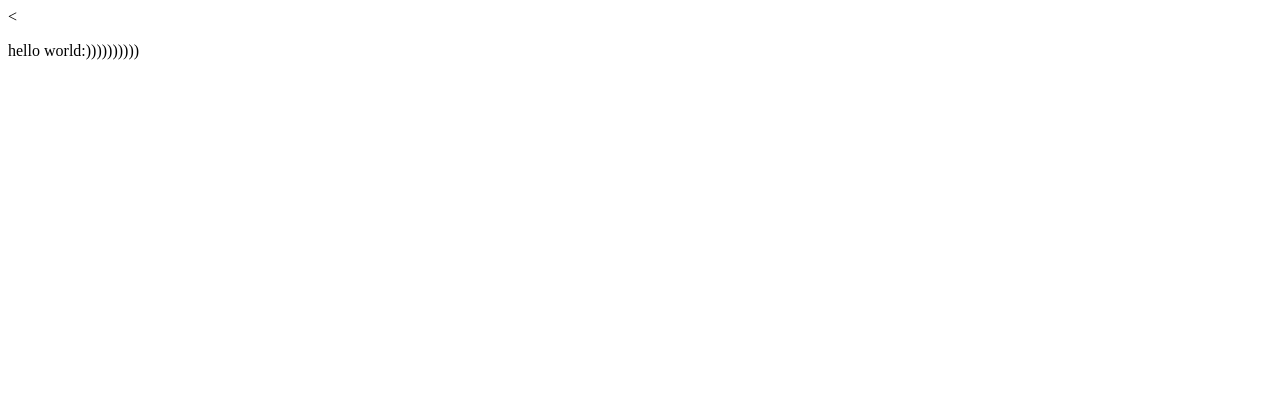
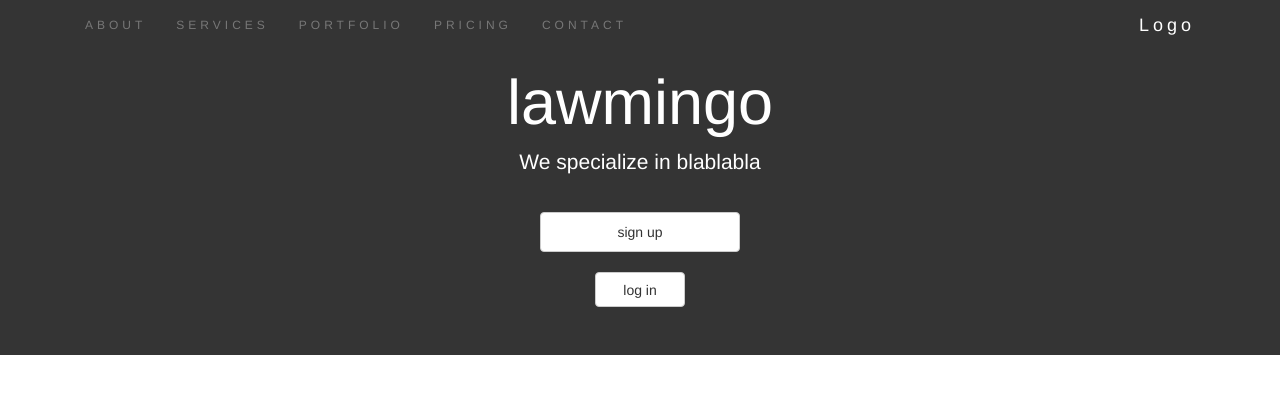
Before and after one commit to faezekeshmiri/frontend, a plain HTML site: page index.html in a window 1280 px wide. Drawn offline with nearby package versions, Linux system fonts and the light colour scheme.

Commit message:
first changes

```diff
--- a/index.html
+++ b/index.html
@@ -1,11 +1,84 @@
 <!DOCTYPE html>
-<<!DOCTYPE html>
-<html lang="en" dir="ltr">
-  <head>
-    <meta charset="utf-8">
-    <title>hello world</title>
-  </head>
-  <body>
-    <p>hello world:))))))))))</p>
-  </body>
+<html lang="en">
+<head>
+  <title>lawmingo</title>
+  <meta charset="utf-8">
+  <meta name="viewport" content="width=device-width, initial-scale=1">
+  <link rel="stylesheet" href="https://maxcdn.bootstrapcdn.com/bootstrap/3.4.0/css/bootstrap.min.css">
+  <script src="https://ajax.googleapis.com/ajax/libs/jquery/3.4.1/jquery.min.js"></script>
+  <script src="https://maxcdn.bootstrapcdn.com/bootstrap/3.4.0/js/bootstrap.min.js"></script>
+</head>
+<style>
+.navbar{
+  margin-bottom: 0;
+ background-color:#343434;
+ z-index: 9999;
+ border: 0;
+ font-size: 12px !important;
+ line-height: 1.42857143 !important;
+ letter-spacing: 4px;
+ border-radius: 0;
+}
+.navbar li a, .navbar .navbar-brand {
+  color: #fff ;
+}
+.navbar-nav li a:hover, .navbar-nav li.active a {
+  color: #ffffff !important;
+  background-color: #343434 !important;
+}
+.navbar-default .navbar-toggle {
+  border-color: transparent;
+  color: #ffffff !important;
+}
+.jumbotron{
+  background-color: #343434;
+  color: #ffffff;
+}
+.margin-button{
+  margin-top: 20px;
+}
+.sign-up{
+  width: 200px;
+  height: 40px;
+}
+.log-in{
+  width: 90px;
+  height: 35px;
+}
+
+</style>
+<body>
+
+  <nav class="navbar navbar-default navbar-fixed-top">
+    <div class="container">
+      <div class="navbar-header navbar-right">
+        <button type="button" class="navbar-toggle" data-toggle="collapse" data-target="#myNavbar">
+          <span class="icon-bar"></span>
+          <span class="icon-bar"></span>
+          <span class="icon-bar"></span>
+        </button>
+        <a class="navbar-brand" href="#">Logo</a>
+      </div>
+      <div class="collapse navbar-collapse" id="myNavbar">
+        <ul class="nav navbar-nav navbar-left">
+          <li><a href="#about">ABOUT</a></li>
+          <li><a href="#services">SERVICES</a></li>
+          <li><a href="#portfolio">PORTFOLIO</a></li>
+          <li><a href="#pricing">PRICING</a></li>
+          <li><a href="#contact">CONTACT</a></li>
+        </ul>
+      </div>
+    </div>
+  </nav>
+  <div class="jumbotron text-center">
+  <h1>lawmingo</h1>
+  <p>We specialize in blablabla</p>
+  <div>
+  <button type="button" class="btn btn-default margin-button sign-up">sign up</button>
+</div>
+<div>
+  <button type="button" class="btn btn-default margin-button log-in">log in</button>
+</div>
+</div>
+</body>
 </html>
```
